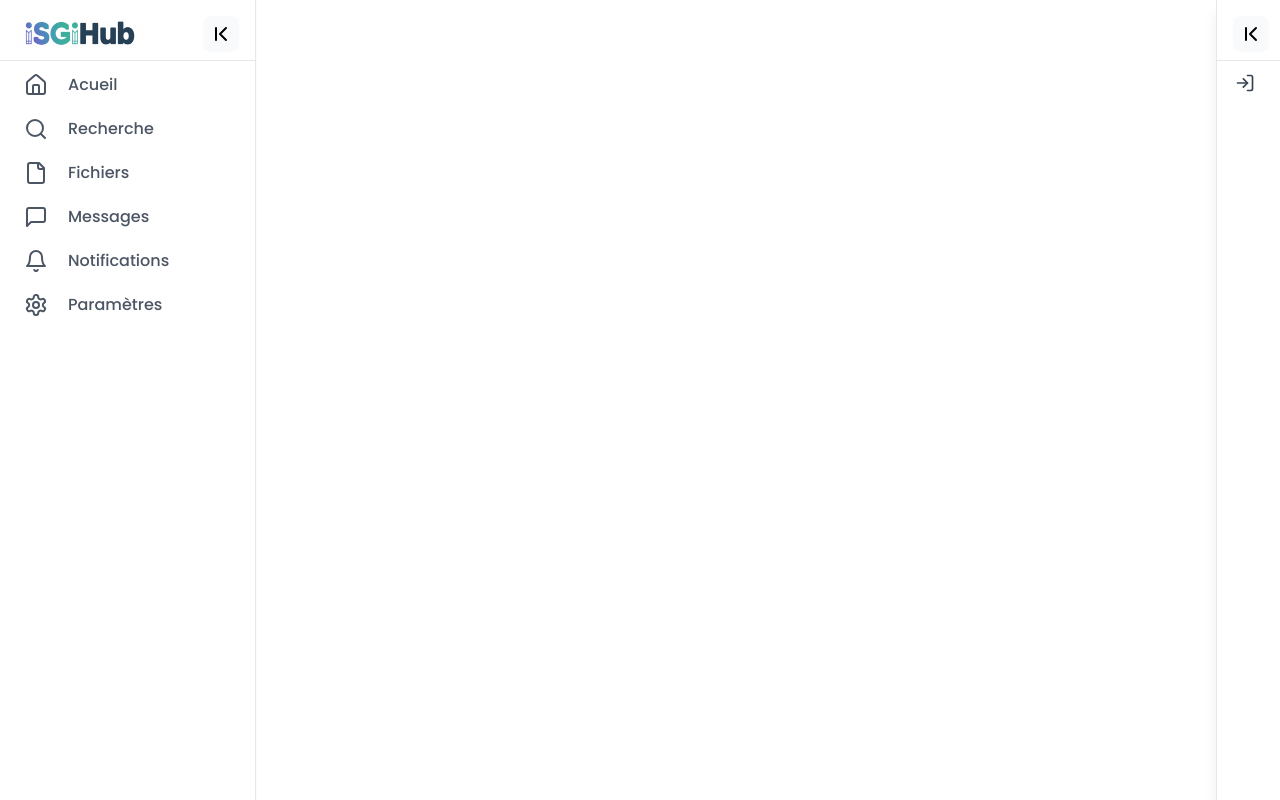
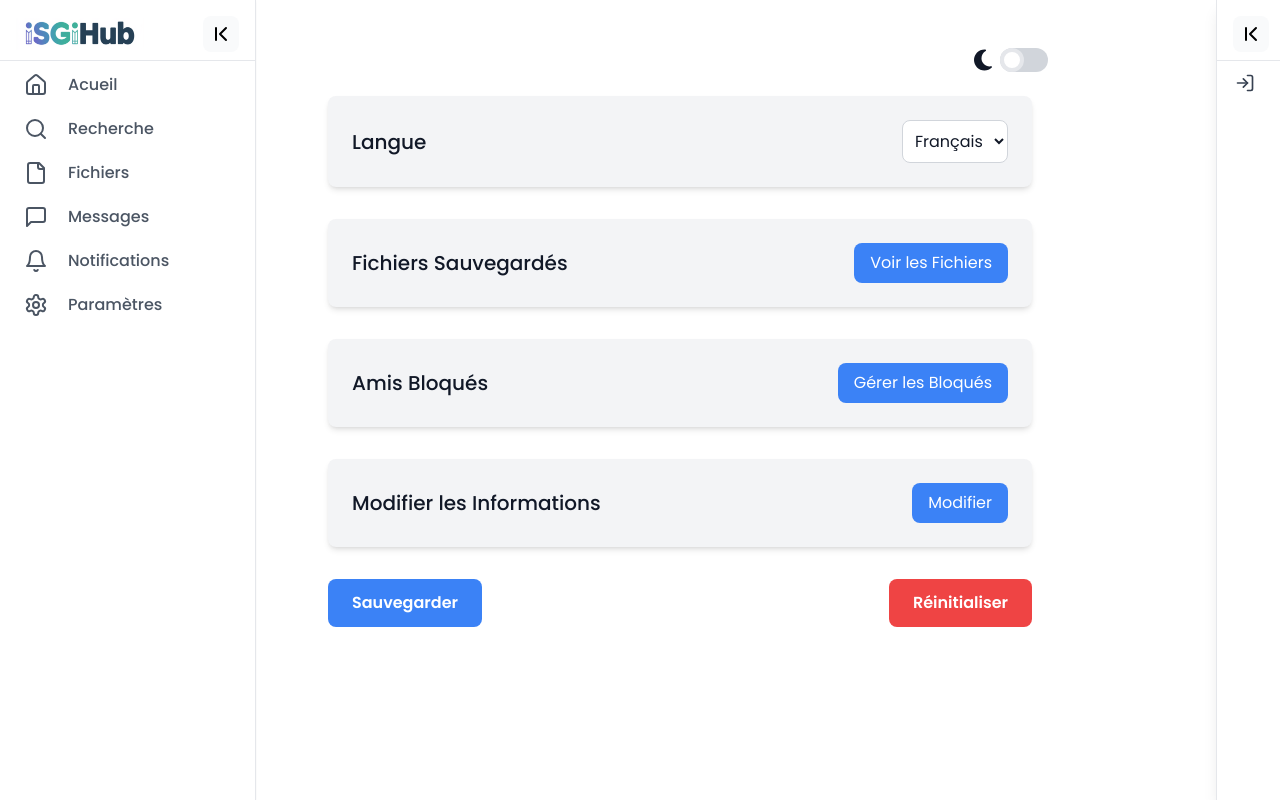
Before and after one commit to aznidi/isgihub-front, a React (Vite) app: page /settings in a window 1280 px wide. Built offline with nearby package versions, Linux system fonts and the light colour scheme.

Commit message:
add chaanges

```diff
--- a/package.json
+++ b/package.json
@@ -10,6 +10,8 @@
     "preview": "vite preview"
   },
   "dependencies": {
+    "@fortawesome/free-solid-svg-icons": "^6.6.0",
+    "@fortawesome/react-fontawesome": "^0.2.2",
     "@radix-ui/react-navigation-menu": "^1.2.1",
     "@radix-ui/react-slot": "^1.1.0",
     "@vitejs/plugin-react": "^4.3.3",
--- a/src/components/Settings.jsx
+++ b/src/components/Settings.jsx
@@ -1,9 +1,143 @@
-import React from 'react'
+import React, { useState } from 'react';
+import { FontAwesomeIcon } from '@fortawesome/react-fontawesome';
+import { faSun, faMoon, faLanguage, faFileAlt, faUsersSlash, faEdit } from '@fortawesome/free-solid-svg-icons';
+import { motion } from 'framer-motion';
 
-function Settings() {
-  return (
-    <div>Settings</div>
-  )
-}
+const Settings = () => {
+    const [language, setLanguage] = useState('fr');
+    const [darkMode, setDarkMode] = useState(false);
 
-export default Settings
+    const handleLanguageChange = (event) => setLanguage(event.target.value);
+    const handleThemeChange = () => setDarkMode(!darkMode);
+    const resetSettings = () => {
+        setLanguage('fr');
+        setDarkMode(false);
+        alert('Paramètres réinitialisés !');
+    };
+
+    return (
+        <div
+            className={`max-w-3xl mx-auto p-8 space-y-8 rounded-lg relative transition-all duration-500 ${
+                darkMode ? 'bg-gray-900 text-white' : 'bg-white text-gray-900'
+            }`}
+        >
+            {/* Dark Mode Controller */}
+            <div className="absolute top-4 right-4 flex items-center space-x-2">
+                <FontAwesomeIcon
+                    icon={darkMode ? faSun : faMoon}
+                    className="text-2xl cursor-pointer transition duration-300"
+                    onClick={handleThemeChange}
+                />
+                <label htmlFor="darkModeToggle" className="relative inline-block w-12 align-middle select-none">
+                    <input
+                        type="checkbox"
+                        id="darkModeToggle"
+                        checked={darkMode}
+                        onChange={handleThemeChange}
+                        className="toggle-checkbox absolute block w-6 h-6 rounded-full bg-white border-4 appearance-none cursor-pointer transition-all duration-200 ease-in-out"
+                    />
+                    <span className="toggle-label block overflow-hidden h-6 rounded-full bg-gray-300 cursor-pointer"></span>
+                </label>
+            </div>
+            {/* Language Selection */}
+            <motion.div
+                className={`p-6 rounded-lg shadow-md flex items-center ${
+                    darkMode ? 'bg-gray-800 text-white' : 'bg-gray-100 text-gray-900'
+                }`}
+                initial={{ opacity: 0 }}
+                animate={{ opacity: 1 }}
+                transition={{ duration: 0.5 }}
+            >
+                <span className="text-xl font-medium">Langue</span>
+                <div className="ml-auto flex items-center space-x-4 sm:hidden">
+                    <FontAwesomeIcon icon={faLanguage} className="text-xl" />
+                </div>
+                <select
+                    value={language}
+                    onChange={handleLanguageChange}
+                    className={`ml-auto p-2 bg-white border border-gray-300 rounded-lg focus:outline-none ${
+                        darkMode ? 'bg-gray-700 text-white' : 'bg-white text-gray-900'
+                    }`}
+                >
+                    <option value="fr">Français</option>
+                    <option value="en">Anglais</option>
+                    <option value="ar">العربية</option>
+                </select>
+            </motion.div>
+
+            {/* Saved Files */}
+            <motion.div
+                className={`p-6 rounded-lg shadow-md flex items-center ${
+                    darkMode ? 'bg-gray-800 text-white' : 'bg-gray-100 text-gray-900'
+                }`}
+                initial={{ x: -50, opacity: 0 }}
+                animate={{ x: 0, opacity: 1 }}
+                transition={{ duration: 0.5 }}
+            >
+                <span className="text-xl font-medium">Fichiers Sauvegardés</span>
+                <div className="ml-auto sm:hidden flex items-center space-x-4">
+                    <FontAwesomeIcon icon={faFileAlt} className="text-xl" />
+                </div>
+                <button className="hidden sm:block px-4 py-2 bg-blue-500 text-white rounded-lg hover:bg-blue-600 transition duration-200 ml-auto">
+                    Voir les Fichiers
+                </button>
+            </motion.div>
+
+            {/* Blocked Friends */}
+            <motion.div
+                className={`p-6 rounded-lg shadow-md flex items-center ${
+                    darkMode ? 'bg-gray-800 text-white' : 'bg-gray-100 text-gray-900'
+                }`}
+                initial={{ x: 50, opacity: 0 }}
+                animate={{ x: 0, opacity: 1 }}
+                transition={{ duration: 0.5 }}
+            >
+                <span className="text-xl font-medium">Amis Bloqués</span>
+                <div className="ml-auto sm:hidden flex items-center space-x-4">
+                    <FontAwesomeIcon icon={faUsersSlash} className="text-xl" />
+                </div>
+                <button className="hidden sm:block px-4 py-2 bg-blue-500 text-white rounded-lg hover:bg-blue-600 transition duration-200 ml-auto">
+                    Gérer les Bloqués
+                </button>
+            </motion.div>
+
+            {/* Change Information */}
+            <motion.div
+                className={`p-6 rounded-lg shadow-md flex items-center ${
+                    darkMode ? 'bg-gray-800 text-white' : 'bg-gray-100 text-gray-900'
+                }`}
+                initial={{ scale: 0.9, opacity: 0 }}
+                animate={{ scale: 1, opacity: 1 }}
+                transition={{ duration: 0.5 }}
+            >
+                <span className="text-xl font-medium">Modifier les Informations</span>
+                <div className="ml-auto sm:hidden flex items-center space-x-4">
+                    <FontAwesomeIcon icon={faEdit} className="text-xl" />
+                </div>
+                <button className="hidden sm:block px-4 py-2 bg-blue-500 text-white rounded-lg hover:bg-blue-600 transition duration-200 ml-auto">
+                    Modifier
+                </button>
+            </motion.div>
+
+            {/* Save and Reset Buttons */}
+            <div className="space-y-4 sm:flex sm:justify-between sm:space-y-0">
+                <motion.button
+                    className="w-full sm:w-auto px-6 py-3 bg-blue-500 text-white font-semibold rounded-lg hover:bg-blue-600 transition duration-200"
+                    onClick={() => alert('Paramètres sauvegardés !')}
+                    whileHover={{ scale: 1.1 }}
+                >
+                    Sauvegarder
+                </motion.button>
+                <motion.button
+                    className="w-full sm:w-auto px-6 py-3 bg-red-500 text-white font-semibold rounded-lg hover:bg-red-600 transition duration-200"
+                    onClick={resetSettings}
+                    whileHover={{ scale: 1.1 }}
+                >
+                    Réinitialiser
+                </motion.button>
+            </div>
+        </div>
+    );
+};
+
+export default Settings;
--- /dev/null
+++ b/src/context/DarkModeContext.js
@@ -0,0 +1,35 @@
+import React, { createContext, useContext, useState, useEffect } from 'react';
+
+// Créez le contexte Dark Mode
+const DarkModeContext = createContext();
+
+// Le provider qui permet de gérer le Dark Mode à l'échelle de l'application
+export const DarkModeProvider = ({ children }) => {
+    const [darkMode, setDarkMode] = useState(false);
+
+    // Charger l'état du Dark Mode depuis localStorage au chargement de la page
+    useEffect(() => {
+        const savedMode = localStorage.getItem('darkMode');
+        if (savedMode === 'true') {
+            setDarkMode(true);
+        }
+    }, []);
+
+    // Mettre à jour localStorage lorsque le Dark Mode change
+    const toggleDarkMode = () => {
+        setDarkMode((prevMode) => {
+            const newMode = !prevMode;
+            localStorage.setItem('darkMode', newMode);
+            return newMode;
+        });
+    };
+
+    return (
+        <DarkModeContext.Provider value={{ darkMode, toggleDarkMode }}>
+            {children}
+        </DarkModeContext.Provider>
+    );
+};
+
+// Hook pour utiliser le contexte Dark Mode dans n'importe quel composant
+export const useDarkMode = () => useContext(DarkModeContext);
```
Also changed, not shown: 1 other file (tests, documents, lock files or other folders).
